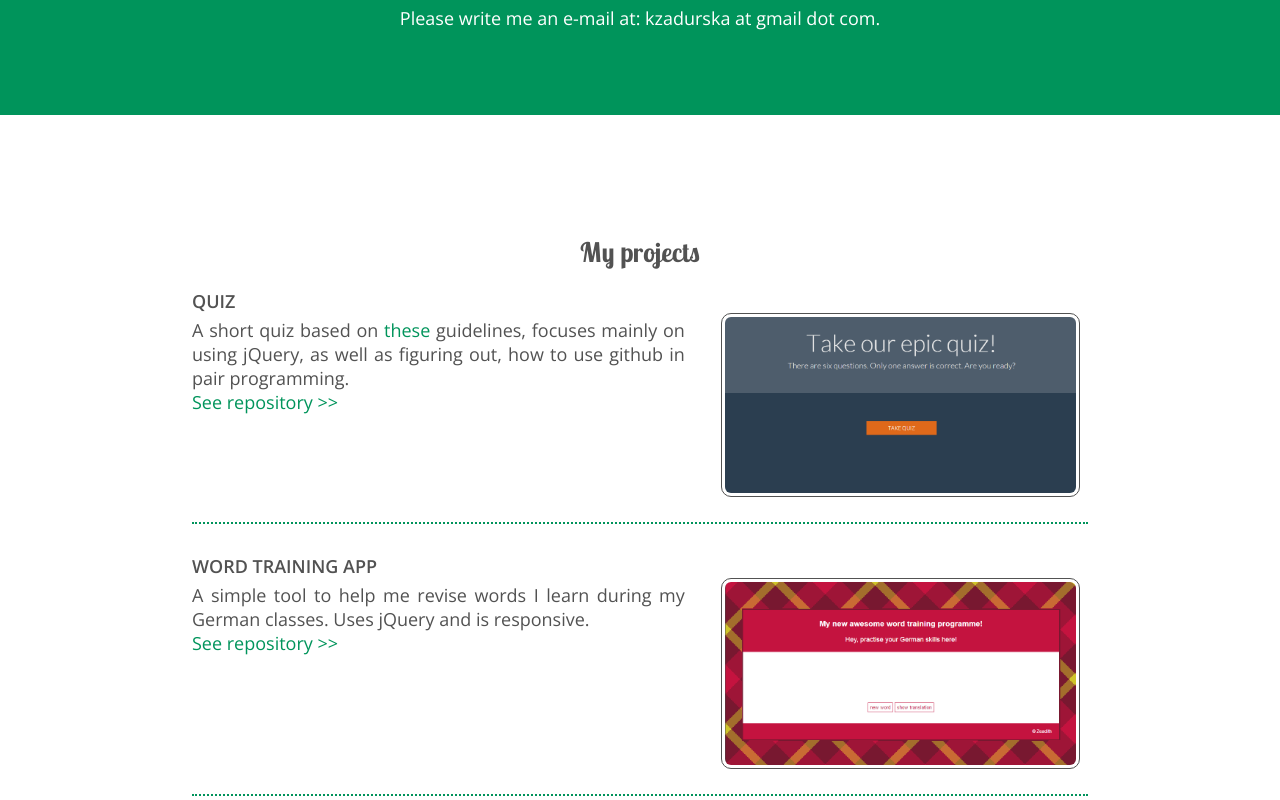
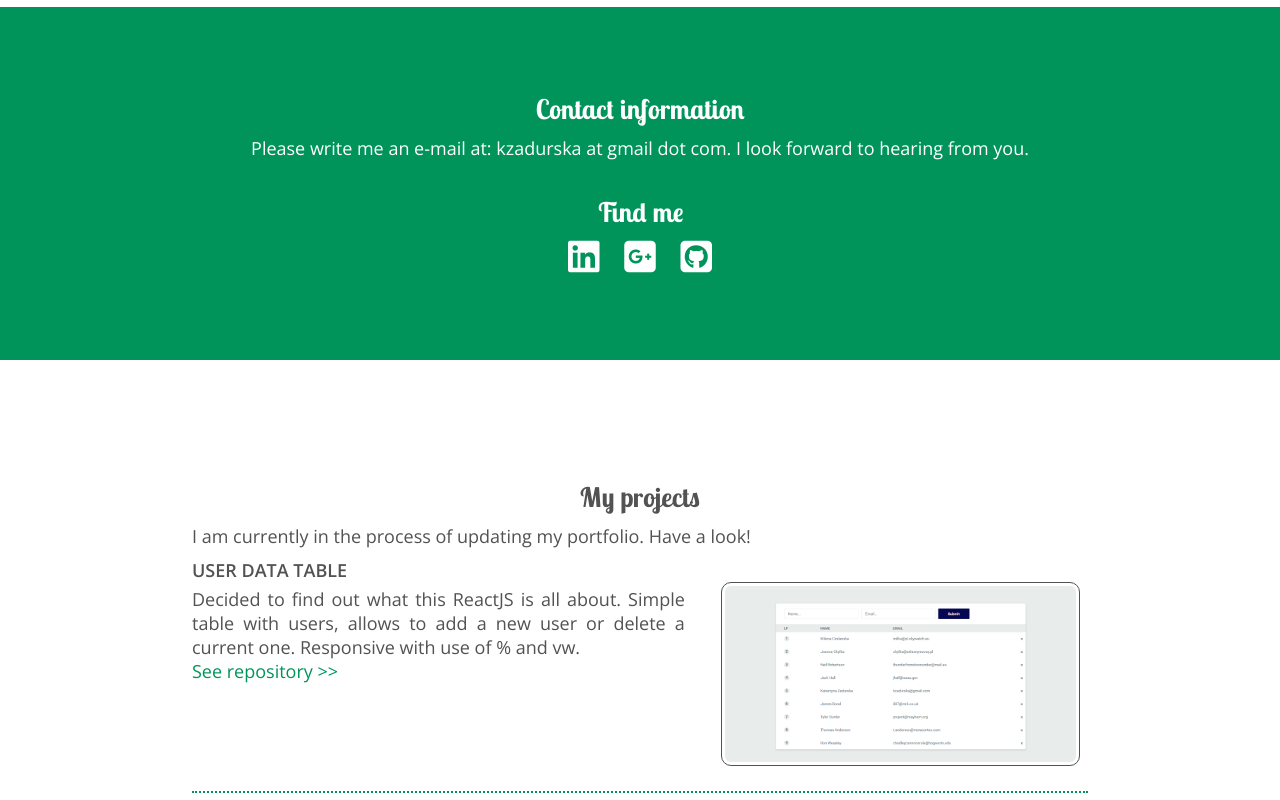
Before and after one commit to zeadith/zeadith.github.io, a plain HTML site: page index.html in a window 1280 px wide. Shown: the part 1380-2180 px from the top of the page. Drawn offline with nearby package versions, Linux system fonts and the light colour scheme.

Commit message:
Update website - experience, icons, project.

```diff
--- a/index.html
+++ b/index.html
@@ -3,7 +3,7 @@
     <head>
       <meta charset="utf-8">
       <title>Kasia Zadurska - website</title>
-      <!-- <link href='https://fonts.googleapis.com/css?family=Oswald:400,700,300' rel='stylesheet' type='text/css'> -->
+      <script src="https://use.fontawesome.com/a3c71f29b1.js"></script>
       <link rel="shortcut icon" href="img/favicon.ico">
       <link href='https://fonts.googleapis.com/css?family=Open+Sans:400,300,600&subset=latin,latin-ext' rel='stylesheet' type='text/css'>
       <link href='https://fonts.googleapis.com/css?family=Lobster+Two:700' rel='stylesheet' type='text/css'>
@@ -35,14 +35,15 @@
         <section class='about-me' id='about-me'>
                 <article >
                     <h2>About Kasia</h2>
-                    <img class = 'about-picture'src="img/zeadith.jpg" alt='zeadith' title='Yay, it is me!'>
+                    <img class = 'about-picture'src="img/zeadith.png" alt='zeadith' title='Yay, it is me!'>
                     <h3>Your best web developer</h3>
                     <p>Hi! I am na aspiring front end developer with passion for good quality code and attention to detail.
                     I am an organized and responsible person, caring about the quality of my performance. I find myself working very well both independently and in a team. </p>
                     <p>I am a student of Warsaw University of Technology majoring in biomedical engineering. This led me to gain sufficient knowledge in a range of technical and scientific fields. I enjoy travelling not only as a hobby, byt also as a way to further educate myself.  During the student  exchange in the Erasmus programme at the Danish Technical University I had the opportunity to take part in various projects  and improve my knowledge of English, both in speech and in writing. During my participation in ATHENS programme I had an opportunity to meet students from all over Europe and collaborated with them on assigned projects.</p>
                     <p>For the last two years I have been consistently improving my level of German by taking part in  language courses and solving tests. </p>
                     <h3>I do have a very particular set of skills</h3>
-                    <p>I have started my web development journey in the 6th grade of primary school coding my first website in <b>HTML</b>. Later on I learnt <b>CSS</b> to beautify my teenage blog. Last year I participated in <a href="http://codecarrotsjs.github.io/">Code Carrots JavaScript</a> course, which gave me good foundation of <b>JS</b> knowledge. I learnt about DOM, object oriented programming, <b>GIT</b >. I know now the basics of <b>jQuery</b> and even a little bit of <b>AngularJS</b>. I am able to write my projects' documentation using github's gist and markdown.</p>
+                    <p>I have started my web development journey in the 6th grade of primary school coding my first website in <strong>HTML</strong>. Later on I learnt <strong>CSS</strong> to beautify my teenage blog. Last year I participated in <a href="http://codecarrotsjs.github.io/">Code Carrots JavaScript</a> course, which gave me good foundation of <strong>JS</strong> knowledge. I learnt about DOM, object oriented programming, <strong>GIT</strong>. I know now the basics of <strong>jQuery</strong> and even a little bit of AngularJS. I am able to write my projects' documentation using Github's gist and markdown.</p>
+                    <p>During April-August 2016 I worked as a front-end intern at <a href="http://www.codilime.com">CodiLime</a>, where I joined a team developing a web application using <strong>CoffeeScript</strong>, HTML5, Sass, AngularJS. I have gained sufficient knowledge of <strong>AngularJS</strong> and experience writing unit tests using <strong>Jasmine</strong>. I am now familiar with GIT workflow and the concept of feature branches as well as with Atlassian tools sucha as <strong>Jira</strong>, Confluence, Bitbucket. I learnt good coding practices during <strong>code reviews</strong>.</p>
                     <p>I am a fast learner, my willingness to learn and discover new things drives me to improve and challenge myself constantly. I work efficiently under stress and organise my time well.</p>
                     <h3>more on Kasia</h3>
                     <p>My interests include watching snooker, dancing Cuban salsa, playing board games, watching Bruce Willis movies and reading Scandinavian detective novels.</p>
@@ -51,10 +52,27 @@
             </section>
             <section class='contact-me' id='contact-me'>
                 <h2>Contact information</h2>
-                <p>Please write me an e-mail at: kzadurska at gmail dot com.</p>
+                <p>Please write me an e-mail at: kzadurska at gmail dot com. I look forward to hearing from you.</p>
+                <h2>Find me</h2>
+                    <p>
+                        <a href="https://pl.linkedin.com/in/katarzyna-zadurska-5099b9127"><i class="fa fa-linkedin-square fa-2x"></i></a>
+                        <a href="https://plus.google.com/u/1/110603150023838441449"><i class="fa fa-google-plus-square fa-2x"></i></a>
+                        <a href="https://github.com/zeadith"><i class="fa fa-github-square fa-2x"></i></a>
+                    </p>
             </section>
             <section class='projects' id='projects'>
                 <h2>My projects</h2>
+                <p>I am currently in the process of updating my portfolio. Have a look!</p>
+                <article class='project-content'>
+                    <div class = 'project-description'>
+                        <h3>User data table</h3>
+                        <p>Decided to find out what this ReactJS is all about. Simple table with users, allows to add a new user or delete a current one. Responsive with use of % and vw.</p>
+                        <a href="https://github.com/zeadith/react-user-table">See repository >></a>
+                    </div>
+                    <div class ='project-preview'>
+                        <img src="img/react-app.png" alt='User data table react preview'>
+                    </div>
+                </article>
                 <article class='project-content'>
                     <div class = 'project-description'>
                         <h3>Quiz</h3>
--- a/stylesheets/style.css
+++ b/stylesheets/style.css
@@ -131,6 +131,17 @@ p {
 	margin: 120px 0;
 }
 
+.contact-me > p {
+	text-align: center;
+}
+
+.contact-me a:link, .contact-me a:active, .contact-me a:visited {
+	color: #ffffff;
+}
+
+.contact-me .fa {
+	padding: 0 1rem;
+}
 
 /*---projects---*/
 .projects {
@@ -150,8 +161,6 @@ p {
 	padding: 3px;
 	margin: 10px 0;
 }
-
-
 
 /*---footer---*/
 .page-footer .page-nav {
```
Also changed, not shown: img/react-app.png (added), img/zeadith.jpg (deleted), img/zeadith.png (added).
